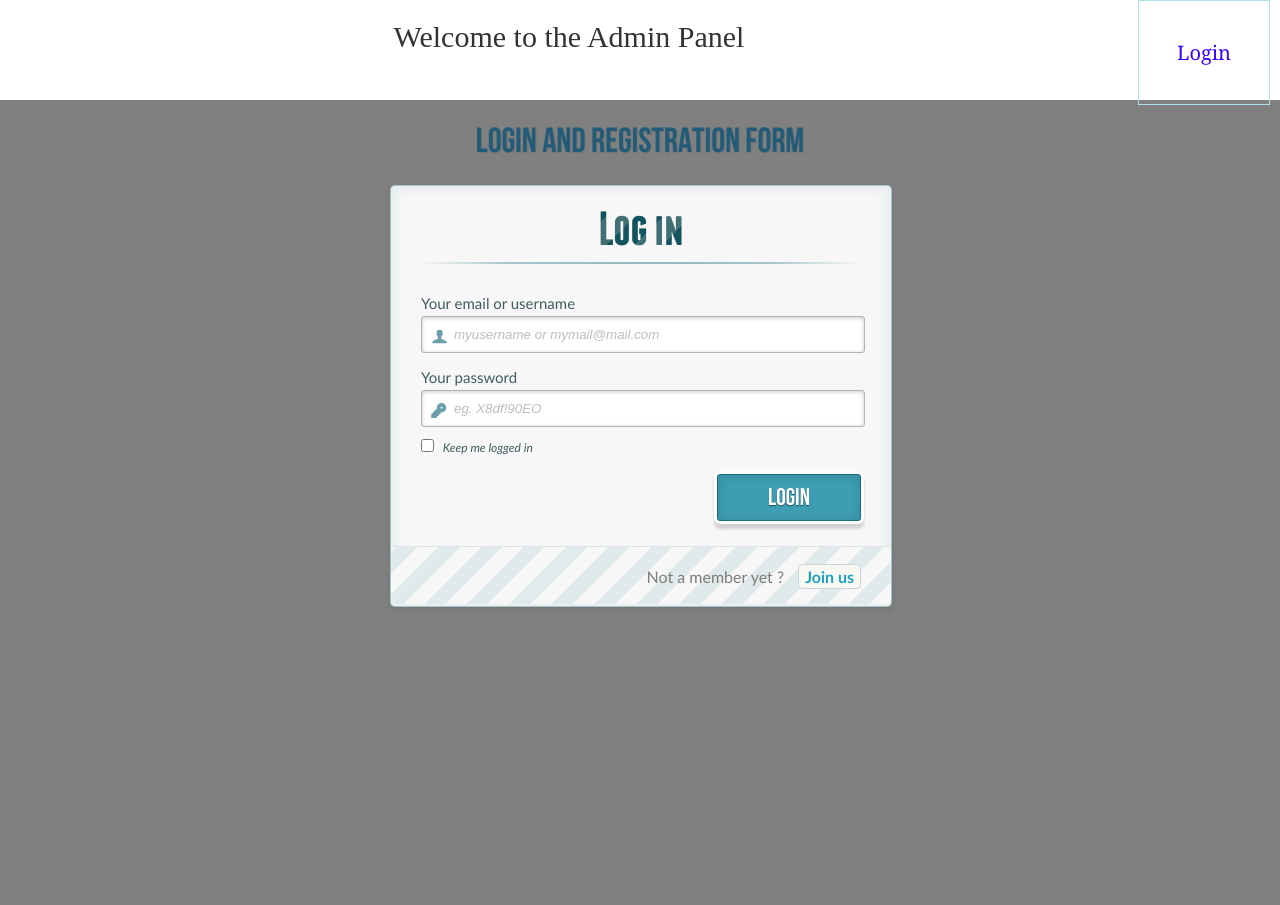
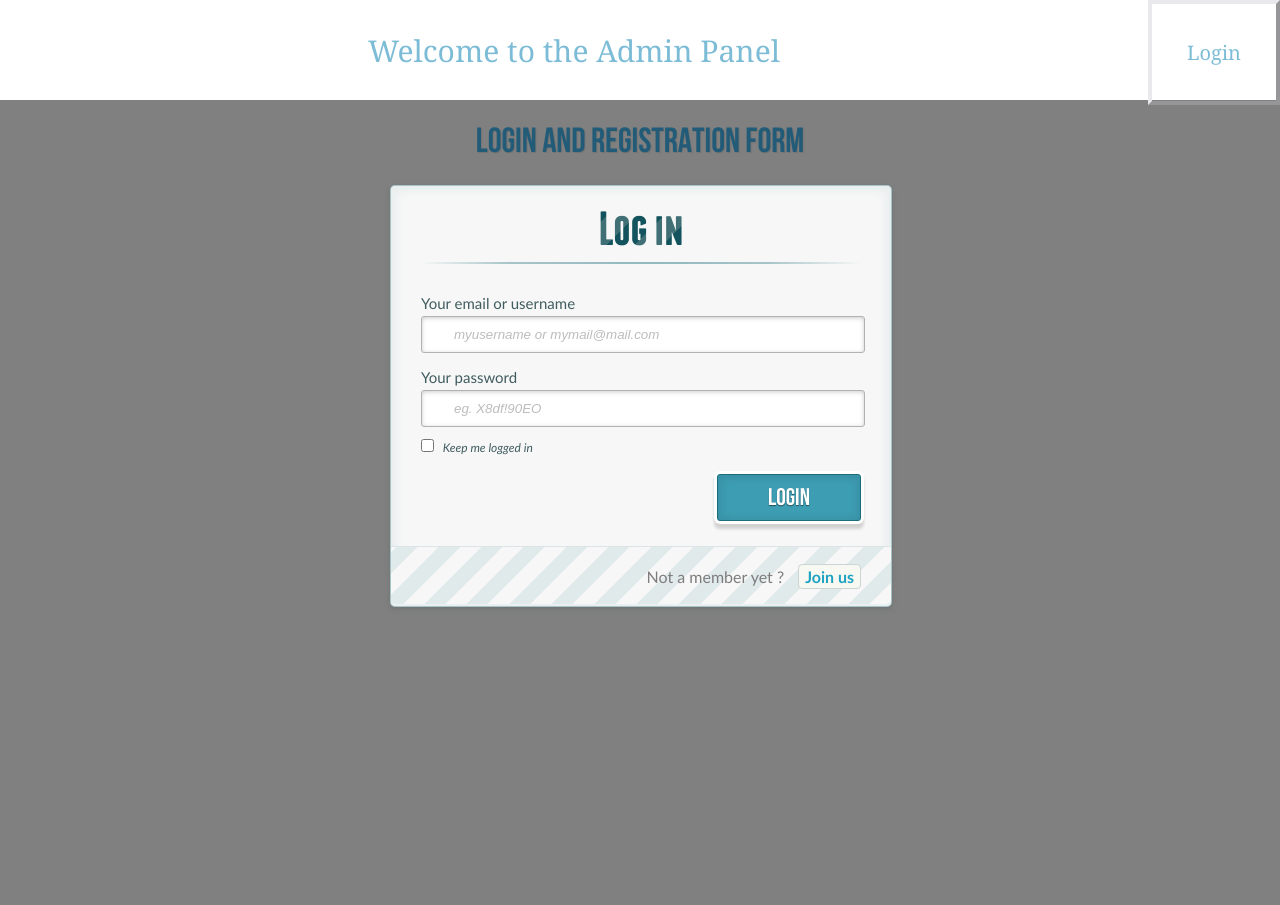
Before and after one commit to sarthak585/e-commerce, a PHP site: page /website/views/registration_view.php in a window 1280 px wide. Run offline with PHP 8.4, Linux system fonts and the light colour scheme.

Commit message:
changes made

```diff
--- a/header.php
+++ b/header.php
@@ -1,4 +1,4 @@
 <div id="header">
-	<a href="<?php echo BASE_URL; ?>views/registration_view.php" class="loginlink">Login</a>
+	<div class="loginlink"><a href="<?php echo BASE_URL; ?>views/registration_view.php">Login</a></div>
 	<h1><a href="<?php echo BASE_URL; ?>views/registration_view.php">Welcome to the Admin Panel</a></h1>
 </div>
--- a/views/registration_view.php
+++ b/views/registration_view.php
@@ -32,7 +32,12 @@
                     <a class="hiddenanchor" id="tologin"></a>
                     <div id="wrapper">
                         <div id="login" class="animate form">
-                            <form  action="<?php echo BASE_URL; ?>registration.php" autocomplete="on">
+                            <?php
+                            if (isset($error)){
+                                echo $error;
+                            }
+                            ?>
+                            <form  method="post" action="<?php echo BASE_URL; ?>controllers/login.php" autocomplete="on">
                                 <h1>Log in</h1>
                                 <p>
                                     <label for="username" class="uname" data-icon="u" > Your email or username </label>
--- a/web/css/admin_style.css
+++ b/web/css/admin_style.css
@@ -6,7 +6,7 @@
 
 #sidebar h2 {text-align:center; font-size:1.5em; color:red;}
 
-#header h1{color:blue; font-size:2em; font-family:Copperplate Gothic Bold; text-align:center; padding-top:20px;}
+#header h1{color:blue; font-size:2em; font-family: inherit; text-align:center; padding-top:30px;}
 
 #content h1{margin:0;}
 
@@ -40,9 +40,16 @@
 }
 
 .loginlink { float: right;
-			color: #3602fd;
-			font-size: 20px;
-			margin-right: 10px;
-			border: 1px solid powderblue;
-			padding: 38px;
-		}
+			cursor: pointer;
+		    color: #7cbcd6;
+		    font-size: 20px;
+		    margin-right: 0;
+		    border: 4px outset #e9e8ec;
+		    padding: 35px;
+}
+.loginlink a{
+	cursor: pointer;
+}
+a:hover {
+    text-decoration: underline;
+}
--- a/web/css/demo.css
+++ b/web/css/demo.css
@@ -10,7 +10,9 @@
 }
 /* CSS reset */
 body,div,dl,dt,dd,ul,ol,li,h1,h2,h3,h4,h5,h6,pre,form,fieldset,input,textarea,p,blockquote,th,td {
-	margin:0;
+	margin:auto;
+	text-align: inherit;
+	position: relative;
 	padding:0;
 }
 html,body {
@@ -58,8 +60,8 @@
 	overflow-y: scroll;
 }
 a{
-	color: #333;
-	text-decoration: none;
+	color: #7cbcd6;
+    text-decoration: blink;
 }
 a:hover {
 	color: #333;
--- a/web/css/style.css
+++ b/web/css/style.css
@@ -155,6 +155,7 @@
 	width: 30%;
 	cursor: pointer;
 	background: rgb(61, 157, 179);
+	text-align: center;
 	padding: 8px 5px;
 	font-family: 'BebasNeueRegular','Arial Narrow',Arial,sans-serif;
 	color: #fff;
@@ -221,6 +222,7 @@
 
 p.change_link{
 	position: absolute;
+   	margin-left: -30px;
 	color: rgb(127, 124, 124);
 	left: 0px;
 	height: 20px;
```
Also changed, not shown: controllers/login.php (added, +26 -0 lines), models/login_model.php (added, +24 -0 lines).
